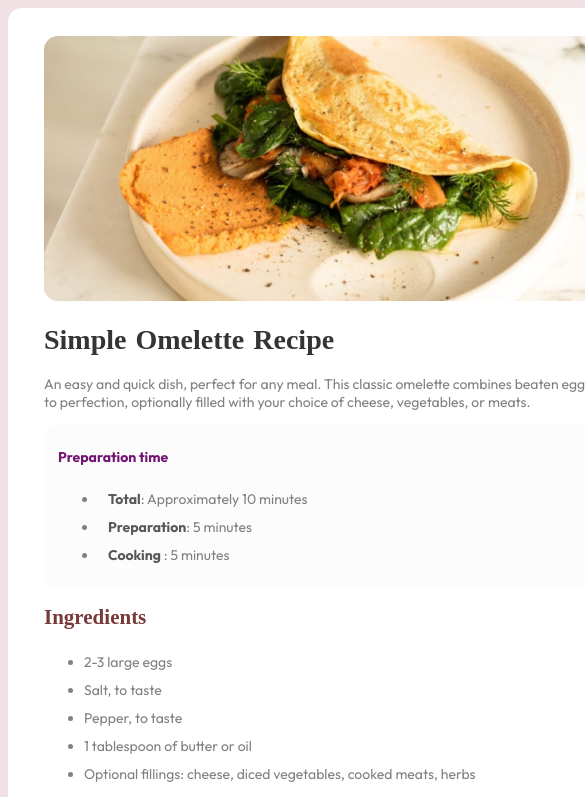
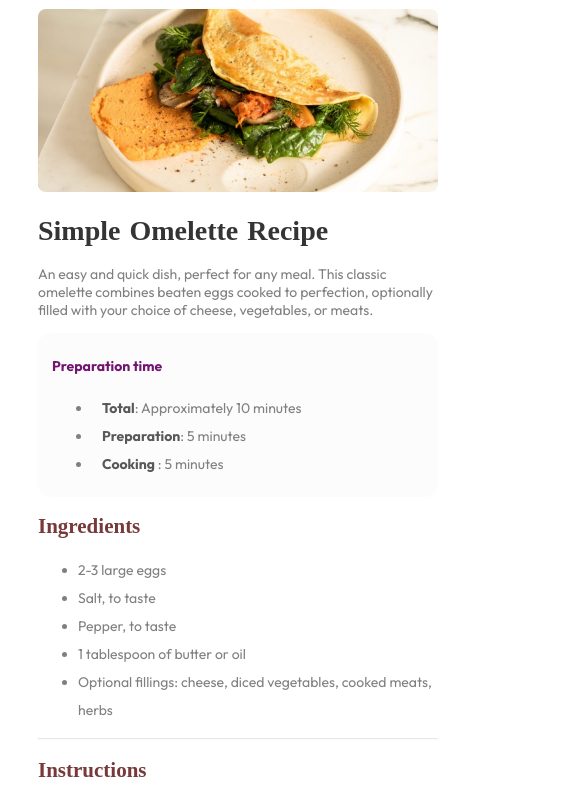
Before and after one commit to Mattylandson/frontend-2, a plain HTML site: page index.html in a window 390 px wide. Shown: the top 797 px of the page, 585 px wide, since content can reach past the window. Drawn offline with Linux system fonts and the light colour scheme.

Commit message:
Add files via upload
Correction/css

```diff
--- a/main.css
+++ b/main.css
@@ -78,3 +78,33 @@ span{
 .dv{
   padding-left: 50px;
 }
+
+@media screen and (max-width: 600px) {
+
+  body {
+    background-color:white;
+    font-family: Outfit;
+    font-size: 87.5%;
+
+  }
+
+  .img-recipe{
+   width: 400px;
+   border-radius: 8px;
+   object-position: top;
+
+  }
+
+  .white-container{
+    background-color: white;
+    max-width:400px;
+    margin: 0;
+    margin-right: 0;
+    padding-left: 30px;
+    padding-top: 1px;
+    border-radius: 0;
+
+
+  }
+
+}
```
